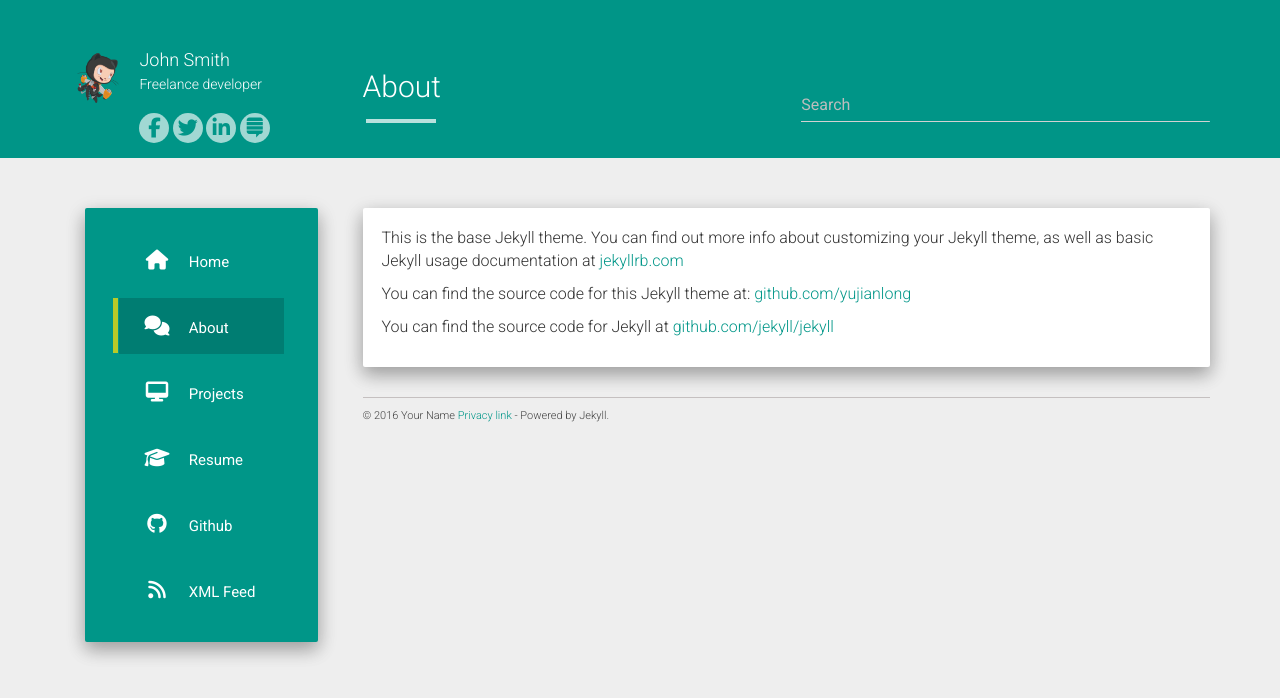
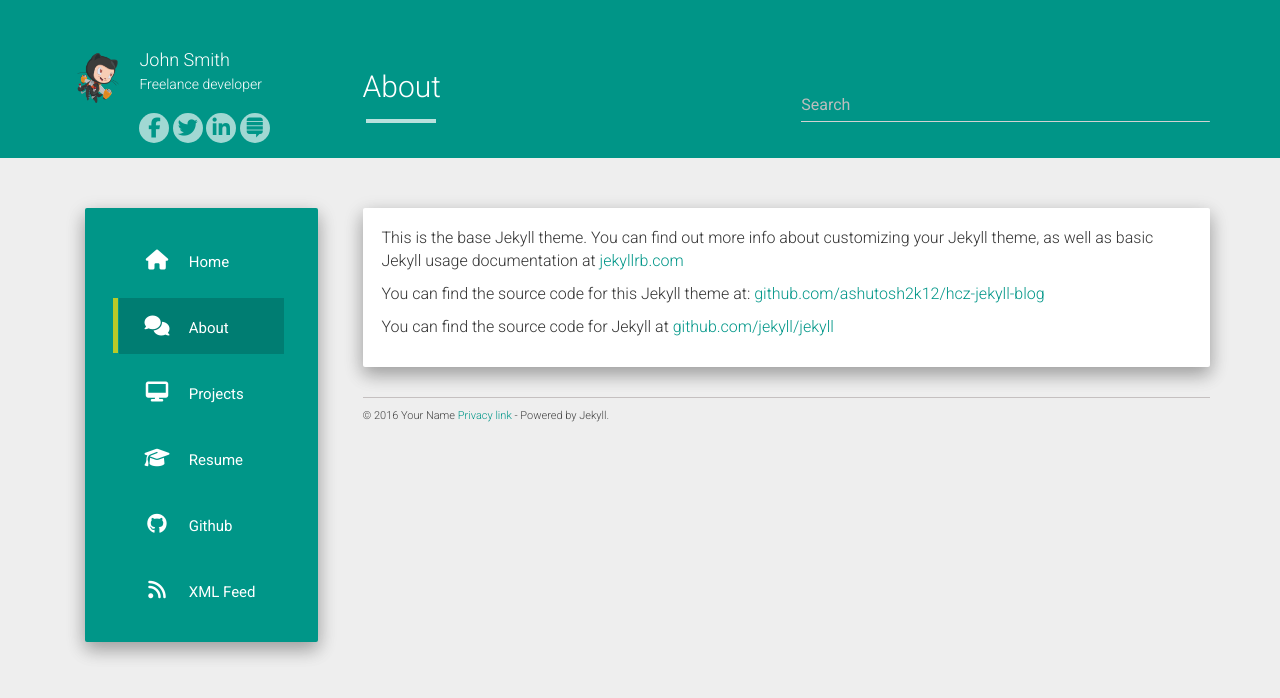
Before and after one commit to yujianlong/yujianlong.github.io, a Jekyll site: the page built from about.md, in a window 1280 px wide. Shown: the top 698 px of the page. Built offline with Jekyll 4.4.1, drawn with Linux system fonts in a browser that asks for light colours; nearby versions of some CDN libraries.

Commit message:
sdsdsdsdsd

```diff
--- a/_config.yml
+++ b/_config.yml
@@ -5,8 +5,8 @@ logo: /static/img/avatar.png
 github: https://github.com/yujianlong
 about: Freelance developer
 
-baseurl: "https://yujianlong.github.io/"
-url: "https://yujianlong.github.io/"
+baseurl: ""
+url: "https://yujianlong.github.io"
 
 allowsearch: true
 
@@ -26,5 +26,3 @@ per_page: 20
 paginate_path: "/page:num/"
 markdown: kramdown
 gems: [jekyll-paginate, jekyll-gist]
-
-theme: jekyll-theme-slate
--- a/about.md
+++ b/about.md
@@ -6,6 +6,6 @@ permalink: /about/
 
 This is the base Jekyll theme. You can find out more info about customizing your Jekyll theme, as well as basic Jekyll usage documentation at [jekyllrb.com](http://jekyllrb.com/)
 
-You can find the source code for this Jekyll theme at: [github.com/yujianlong](https://github.com/yujianlong)
+You can find the source code for this Jekyll theme at: [github.com/ashutosh2k12/hcz-jekyll-blog](https://github.com/ashutosh2k12/hcz-jekyll-blog)
 
 You can find the source code for Jekyll at [github.com/jekyll/jekyll](https://github.com/jekyll/jekyll)
```
